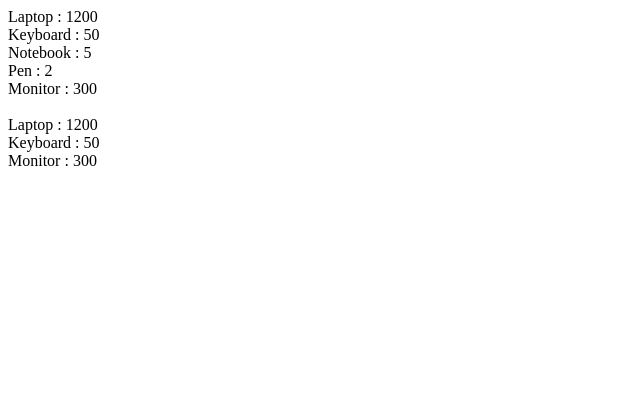
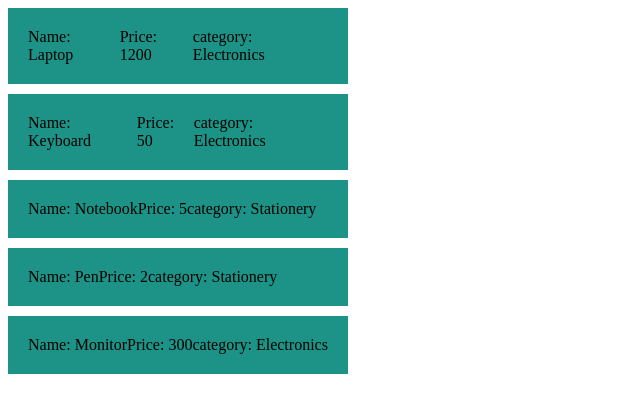
Before and after one commit to hsellnayhtoo2001-boop/learning-nuxt, a Nuxt app: page /products in a window 1280 px wide. Shown: the top 412 px of the page, without its empty margins (0-640 px from the left). Built offline with nearby package versions, Linux system fonts and the light colour scheme.

Commit message:
emit and TypeScript assignment

```diff
--- a/components/CounterButton.vue
+++ b/components/CounterButton.vue
@@ -19,5 +19,4 @@
     emit('change-count')
   }
 
-
 </script>
--- a/components/Product.vue
+++ b/components/Product.vue
@@ -1,8 +1,20 @@
 <template>
-  <div>
+  <div
+  class="child"
+  @click="handleClick(product)" >
     <!-- {{ name }} : {{ price }} -->
-    {{ product.name }} : {{ product.price }}
-  </div>
+    <div>
+      Name: {{ product.name }}
+    </div>
+     <div>
+      Price: {{ product.price }}
+    </div>
+     <div>
+      category: {{ product.category }}
+    </div>
+
+    </div>
+
 </template>
 
 <script
@@ -10,7 +22,7 @@
   lang="ts"
 >
 
-  type ProductType = {
+export type ProductType = {
     id: Number,
     name: String,
     price: Number,
@@ -18,14 +30,32 @@
   }
 
 
-  defineProps<{
+  const props = defineProps<{
     product: ProductType
   }>()
 
 
+  const emit = defineEmits(['clicked-product'])
+
+  const handleClick =(product: ProductType) => {
+    console.log("Clicked product", product)
+    emit('clicked-product', product)
+  }
   // defineProps({
   // name: String,
   // price: Number
 
   // })
 </script>
+
+<style>
+.child {
+    display: flex;
+    align-items: center;
+    margin-bottom: 10px;
+    padding: 20px;
+    width: 300px;
+    background: rgb(28, 147, 134);
+}
+
+</style>
--- a/pages/products.vue
+++ b/pages/products.vue
@@ -1,42 +1,59 @@
 <template>
-  <div v-for="p in products">
-    <Product :product="p" />
+  <div v-for="p in products"
+  :key="p.id">
 
-    <!-- <Product
-      :name="p.name"
-      :price="p.price"
-    /> -->
+    <Product
+      :product="p"
+      @clicked-product="handleProductClick"
+    />
   </div>
-  <br>
-  <div v-for="e in electronicsProducts">
-    <Product :product="e" />
 
-    <!--
-      <Product
-      :name="e.name"
-      :price="e.price"
-    /> -->
-
-  </div>
 </template>
 
 
-<script setup>
+<script
+  setup
+  lang="ts"
+>
+  import type { ProductType } from '~/components/Product.vue'
 
-  const products = [
-    { id: 1, name: 'Laptop', price: 1200, category: 'Electronics' },
-    { id: 2, name: 'Keyboard', price: 50, category: 'Electronics' },
-    { id: 3, name: 'Notebook', price: 5, category: 'Stationery' },
-    { id: 4, name: 'Pen', price: 2, category: 'Stationery' },
-    { id: 5, name: 'Monitor', price: 300, category: 'Electronics' },
-  ]
+  const products = ref( [
+    {
+      id: 1,
+      name: 'Laptop',
+      price: 1200,
+      category: 'Electronics'
+     },
+    {
+      id: 2,
+      name: 'Keyboard',
+      price: 50,
+      category: 'Electronics'
+     },
+    {
+      id: 3,
+      name: 'Notebook',
+      price: 5,
+      category: 'Stationery'
+     },
+    {
+      id: 4,
+      name: 'Pen',
+      price: 2,
+      category: 'Stationery'
+      },
+    {
+      id: 5,
+      name: 'Monitor',
+      price: 300,
+      category: 'Electronics'
+       },
+    ])
 
-  const productsName = products.map(p => p.name)
-  console.log("Mapped products:", productsName)
 
-  const electronicsProducts = products.filter(p => p.category == 'Electronics')
-  console.log("Filtered Electronics products", electronicsProducts)
-
+  const handleProductClick =(product: ProductType) =>{
+    products.value = products.value.filter((p) => p.id !=product.id)
+  }
 </script>
 
 
```
